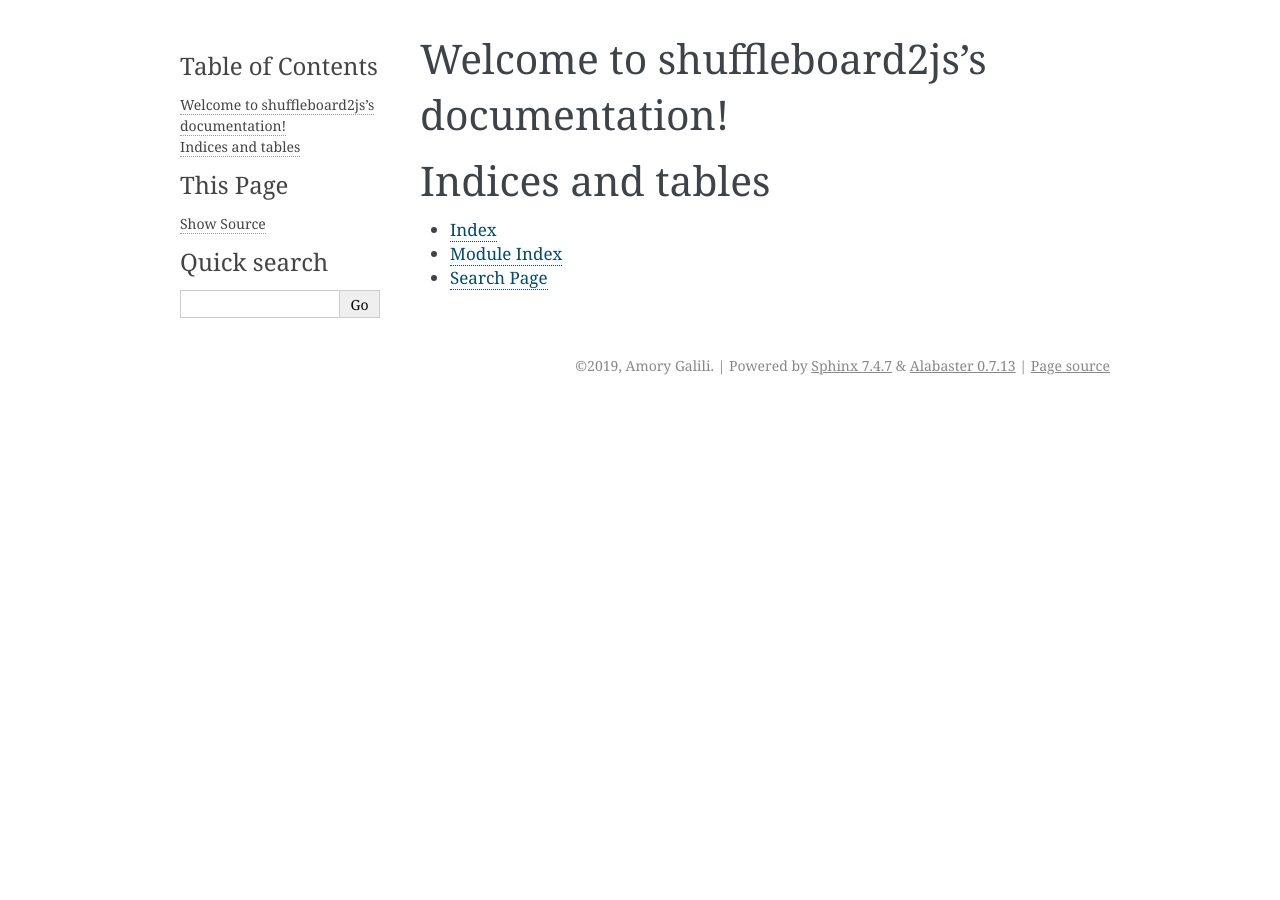
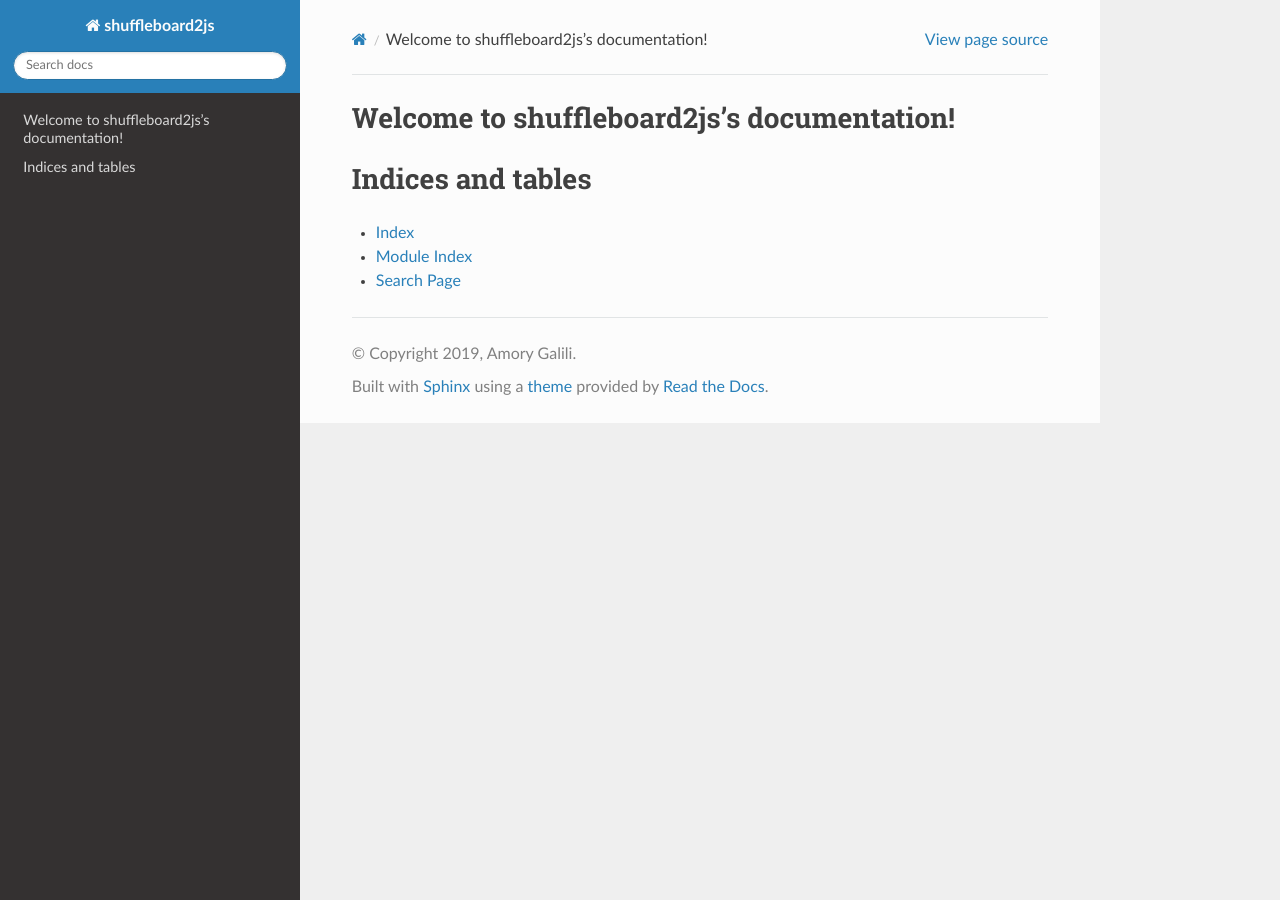
Before and after one commit to robotpy/shuffleboard2js, a Sphinx documentation site: the page built from docs/index.rst, in a window 1280 px wide. Built offline with Sphinx 7.4.7 and the Read the Docs theme 2.0.0, drawn with Linux system fonts in a browser that asks for light colours.

Commit message:
Changed documentation theme

```diff
--- a/docs/conf.py
+++ b/docs/conf.py
@@ -12,7 +12,8 @@
 # add these directories to sys.path here. If the directory is relative to the
 # documentation root, use os.path.abspath to make it absolute, like shown here.
 #
-# import os
+
+import os
 # import sys
 # sys.path.insert(0, os.path.abspath('.'))
 
@@ -75,7 +76,17 @@
 # The theme to use for HTML and HTML Help pages.  See the documentation for
 # a list of builtin themes.
 #
-html_theme = 'alabaster'
+html_theme = 'default'
+
+# on_rtd is whether we are on readthedocs.org, this line of code grabbed from docs.readthedocs.org
+on_rtd = os.environ.get('READTHEDOCS', None) == 'True'
+
+if not on_rtd:  # only import and set the theme if we're building docs locally
+    import sphinx_rtd_theme
+    html_theme = 'sphinx_rtd_theme'
+    html_theme_path = [sphinx_rtd_theme.get_html_theme_path()]
+else:
+    html_theme = 'default'
 
 # Theme options are theme-specific and customize the look and feel of a theme
 # further.  For a list of options available for each theme, see the
```
